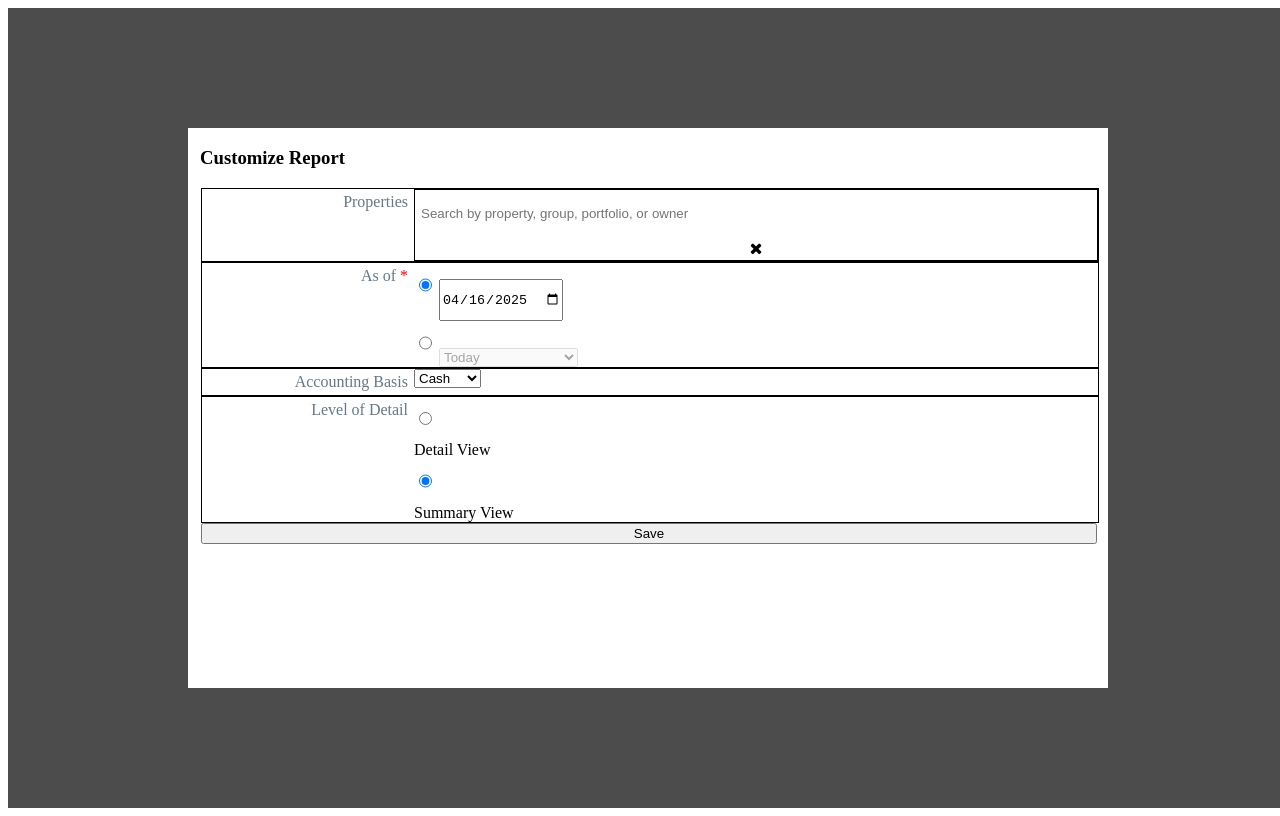
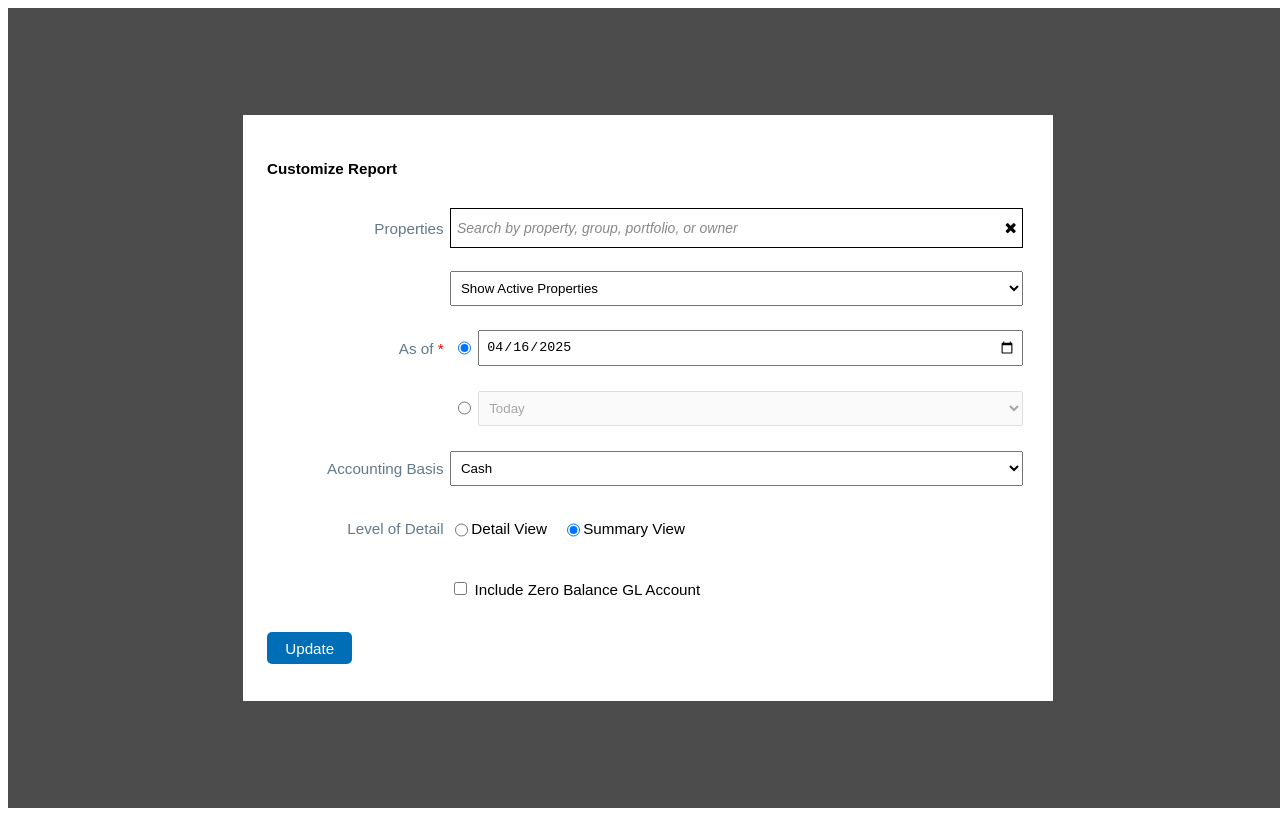
Before and after one commit to aaaalexlam/appfolio_remap, a plain HTML site: page report/blanace_sheet/customSearch.html in a window 1280 px wide. Drawn offline with Linux system fonts and the light colour scheme.

Commit message:
- update custom search input form layout

```diff
--- a/report/blanace_sheet/customSearch.css
+++ b/report/blanace_sheet/customSearch.css
@@ -1,7 +1,3 @@
-:root {
-    --bs-gutter-x: 1.5rem; /* or 32px, etc. */
-    --bs-body-font-size: 1rem;
-}
 
 .modal {
     width: 100vw;
@@ -13,47 +9,37 @@
 }
 
 .custom_search_container {
-    width: 70vw;
-    height: 70vh;
+    width: 60vw;
+    min-width: 600px;
     background-color: white;
-    padding-left: calc(var(--bs-gutter-x)*.5);
-    padding-right: calc(var(--bs-gutter-x)*.5);
+    padding: calc(var(--bs-gutter-x)*.9);;
 }
 
-.custom_search_container_header {
-    display: flex;
-    flex-grow: 1;
+.custom_search_container table{
+    min-width: 600px;
 }
 
-.custom_search_container_body {
-    display: flex;
-    flex-grow: 2;
+table{
     width: 100%;
-    padding: 1px;
-    flex-direction: column;
+    min-width: 600px;
 }
 
-.input_group {
+tr{
+    min-height: 60px;
     display: flex;
-    width: 100%;
-    border: 1px solid;
+    align-items: center;
+}
+
+.tr-default{
+    min-height: 60px;
+    display: flex;
+    align-items: center;
 }
 
 .input_group input{
     height: 2.35rem;
 }
 
-.input_field {
-    display: flex;
-    flex-direction: column;
-    justify-content: start;
-    align-items: end;
-    font-family: inherit;
-    min-width: 200px;
-    padding: var(--bs-badge-padding-y) var(--bs-badge-padding-x);
-    color: #637989;
-
-}
 
 .properties_input {
     display: flex;
@@ -62,6 +48,77 @@
     display: table-column;
 }
 
+.input_field{
+    text-align: right;
+    vertical-align: top;
+    color: #637989;
+    width: 30%;
+    padding: var(--bs-badge-padding-y) var(--bs-badge-padding-x);
+
+}
 .input_column {
+    width: 100%;
+    display: flex;
+    margin-right: 0.375rem;
+    position: relative;
+}
+
+.properties_input_group {
+    display: flex;
+    width: 100%;
     border: 1px solid;
+
 }
+
+#properties_selector_options{
+    position: absolute;
+    background-color: white;
+    z-index: 1;
+    left: 0;
+    right: 0;
+    width: 100%;
+    box-shadow: 0 1px 3px 0 rgb(0 0 0 / 0.1), 0 1px 2px -1px rgb(0 0 0 / 0.1);
+}
+
+
+#properties_select_group{
+    width: 100%;
+
+}
+.properties_input_group input{
+    display: flex;
+    justify-content: center;
+    align-items: center;
+    width: 100%;
+    height: 30px;
+}
+
+#properties_input::placeholder {
+    color: #888;
+    font-style: italic;
+    font-size: 14px;
+  }
+
+#as_of_radio_input_date, #as_of_radio_select_date{
+    margin: 0.5rem;
+}
+
+#as_of_date{
+    flex-grow: 9;
+    padding: var(--bs-badge-padding-y) var(--bs-badge-padding-x);
+    cursor: pointer;
+    height: 25px;
+}
+ #as_of_select_date, #accounting_basis, #show_properties{
+    flex-grow: 9;
+    padding: var(--bs-badge-padding-y) var(--bs-badge-padding-x);
+    cursor: pointer;
+    height: 35px;
+    z-index: 0;
+}
+
+#level_of_detail label{
+    display: flex;
+    margin-right: 1rem;
+    cursor: pointer;
+}
--- a/report/blanace_sheet/customSearch.html
+++ b/report/blanace_sheet/customSearch.html
@@ -2,6 +2,7 @@
 <html lang="en">
 
 <head>
+    <link rel="stylesheet" href="./root.css">
     <link rel="stylesheet" href="./customSearch.css">
     <link rel="stylesheet" href="./properties_selector.css">
     <link rel="stylesheet" href="https://cdnjs.cloudflare.com/ajax/libs/font-awesome/4.7.0/css/font-awesome.min.css">
@@ -14,37 +15,46 @@
 <body>
     <div class="modal">
         <div class="custom_search_container">
-            <div class="custom_search_container_header">
-                <h3>Customize Report</h3>
-            </div>
-            <div class="custom_search_container_body">
-                <div class="input_group">
-                    <div class="input_field">
-                        <div>Properties</div>
-                    </div>
-                    <div class="properties_input input_column">
-                        <div class="properties_selector">
+
+            <table>
+                <tr>
+                    <th>Customize Report</th>
+                    <th></th>
+                </tr>
+                <tr class="tr-default">
+                    <td class="input_field" id="properties_field">Properties</td>
+                    <td class="input_column">
+                        <div class="properties_input_group">
+                            <div id="properties_select_group">
                                 <div id="selected_properties"></div>
-                            <div>
                                 <input id="properties_input" type="text"
                                     placeholder="Search by property, group, portfolio, or owner">
-                            </div>
                                 <div id="properties_selector_options"></div>
                             </div>
                             <div id="properties_selector_remove_all"><i class="fa fa-close"></i></div>
                         </div>
-                </div>
-                <div class="input_group">
-                    <div class="input_field">
-                        <div>As of <span style="color: red;">*</span></div>
-                    </div>
-                    <div>
-                        <div>
-                            <div>
+                    </td>
+                </tr>
+                <tr>
+                    <td class="input_field"></td>
+                    <td class="input_column">
+                        <select name="show_properties" id="show_properties">
+                            <option value="today">Show Active Properties</option>
+                            <option value="end_of_last_week">Show Hidden Properties</option>
+                            <option value="end_of_last_month">Show All Properties</option>
+                        </select>
+                    </td>
+                </tr>
+                <tr class="tr-default">
+                    <td class="input_field" id="as_of_field">As of <span style="color: red;">*</span></td>
+                    <td class="input_column">
                         <input type="radio" name="as_of_radio" id="as_of_radio_input_date" checked>
                         <input type="date" id="as_of_date">
-                            </div>
-                            <div>
+                    </td>
+                </tr>
+                <tr class="tr-default">
+                    <td class="input_field" id="as_of_field"></td>
+                    <td class="input_column">
                         <input type="radio" name="as_of_radio" id="as_of_radio_select_date">
                         <select name="as_of_select" id="as_of_select_date">
                             <option value="today">Today</option>
@@ -55,26 +65,22 @@
                             <option value="end_of_this_year">End of This Year</option>
                             <option value="yesterday">Yesterday</option>
                         </select>
-                            </div>
-                        </div>
-                    </div>
-                </div>
-                <div class="input_group">
-                    <div class="input_field">
-                        <div>Accounting Basis</div>
-                    </div>
-                    <div>
+                        </label>
+                    </td>
+                </tr>
+
+                <tr class="tr-default">
+                    <td class="input_field" id="accounting_basis_field">Accounting Basis</td>
+                    <td class="input_column">
                         <select name="accounting_basis" id="accounting_basis">
                             <option value="cash">Cash</option>
                             <option value="accural">Accural</option>
                         </select>
-                    </div>
-                </div>
-                <div class="input_group">
-                    <div class="input_field">
-                        <div>Level of Detail</div>
-                    </div>
-                    <div>
+                    </td>
+                </tr>
+                <tr class="tr-default">
+                    <td class="input_field" id="level_of_detail_field">Level of Detail</td>
+                    <td class="input_column" id="level_of_detail">
                         <label>
                             <input type="radio" name="level_of_detail" value="deail_view" checked>
                             <div>Detail View</div>
@@ -83,9 +89,20 @@
                             <input type="radio" name="level_of_detail" value="summary_view" checked>
                             <div>Summary View</div>
                         </label>
-                    </div>
-                </div>
-                <button id='post_form_btn'>Save</button>
+                    </td>
+                </tr>
+                <tr class="tr-default">
+                    <td class="input_field"></td>
+                    <td class="input_column">
+                        <label style="cursor: pointer;"><input type="checkbox" > Include Zero Balance GL Account</label>
+
+                    </td>
+                </tr>
+                <tr class="tr-default">
+                    <td><button id='post_form_btn' class="default_btn">Update</button></td>
+                </tr>
+
+            </table>
         </div>
     </div>
     </div>
--- a/report/blanace_sheet/customSearch.js
+++ b/report/blanace_sheet/customSearch.js
@@ -11,6 +11,11 @@ const properties_options_data = [
     },
     {
         "id": "3",
+        "type": "owner",
+        "address": "Everest Senior Living Management Inc - 801 S. Garfield Ave. #308 Alhambra, CA 91801"
+    },
+    {
+        "id": "4",
         "type": "owner",
         "address": "Everest Senior Living Management Inc - 801 S. Garfield Ave. #308 Alhambra, CA 91801"
     }
@@ -86,13 +91,10 @@ properties_input.addEventListener('input', function () {
 properties_selector_remove_all.addEventListener('click', function () {
     const checkboxes = document.querySelectorAll('input[type="checkbox"][name="properties"]');
 
-    checkboxes.forEach(checkbox => {
+    checkboxes.forEach((checkbox) => {
         checkbox.checked = false;
-    });
-
-    checkboxes.forEach(checkbox => {
-        console.log(checkbox.checked)
-    });
+        checkbox.closest('label').style.display = 'none';
+    })
 });
 
 properties_input.addEventListener('keydown', (e) => {
--- a/report/blanace_sheet/postCustomSearch.js
+++ b/report/blanace_sheet/postCustomSearch.js
@@ -1,18 +1,19 @@
 
-let form = {
-    "properties_value": [],
-    "as_of_date_value": "",
-    "accounting_basis_value": "",
-    "level_of_detail_value": ""
-}
 
 const post_form_btn = document.getElementById("post_form_btn");
 post_form_btn.addEventListener('click', handle_post_form_btn_click);
 
 function handle_post_form_btn_click() {
 
+    let form = {
+        "properties_value": [],
+        "as_of_date_value": "",
+        "accounting_basis_value": "",
+        "level_of_detail_value": ""
+    }
+
     // properties
-    const checkboxes = document.querySelectorAll('input[type="checkbox"][name="properties"]');
+    const checkboxes = document.querySelectorAll('input[type="checkbox"][name="properties"]:checked');
 
     // as of Radio group
     const as_of_radio_input_date = document.getElementById("as_of_radio_input_date");
--- a/report/blanace_sheet/properties_selector.css
+++ b/report/blanace_sheet/properties_selector.css
@@ -1,8 +1,4 @@
-:root {
-    --bs-badge-padding-x: 0.375rem;
-    --bs-badge-padding-y: 0.25rem;
-    --bs-badge-border-radius: 0.33rem;
-}
+
 
 .properties_selector {
     flex-grow: 9;
--- /dev/null
+++ b/report/blanace_sheet/root.css
@@ -0,0 +1,28 @@
+:root {
+    font-family: sans-serif;
+    font-size: 0.95rem;
+    --bs-gutter-x: 1.5rem; /* or 32px, etc. */
+    --bs-body-font-size: 1rem;
+    --bs-badge-padding-x: 0.375rem;
+    --bs-badge-padding-y: 0.25rem;
+    --bs-badge-border-radius: 0.33rem;
+    --border-radius-lg: 0.25rem;
+    --bs-btn-hover-color: #fff;
+    --bs-btn-hover-bg:#005e9c;
+    --bs-btn-hover-border-color:#005892;;
+    --bs-btn-bg:#006eb7;
+    --bs-btn-padding-x: 1.2rem;
+    --bs-btn-padding-y: 0.5rem;
+}
+
+.default_btn{
+    padding: var(--bs-btn-padding-y) var(--bs-btn-padding-x);
+    background-color: var(--bs-btn-bg);
+    color: var(--bs-btn-hover-color);
+    cursor: pointer;
+    border-color: var(--bs-btn-bg);
+    border-radius: var(--bs-badge-border-radius);
+    border: none;
+    font-weight: 400;
+    font-size:1rem;
+}
```
Lines whose indentation alone changed are shown as unchanged.
